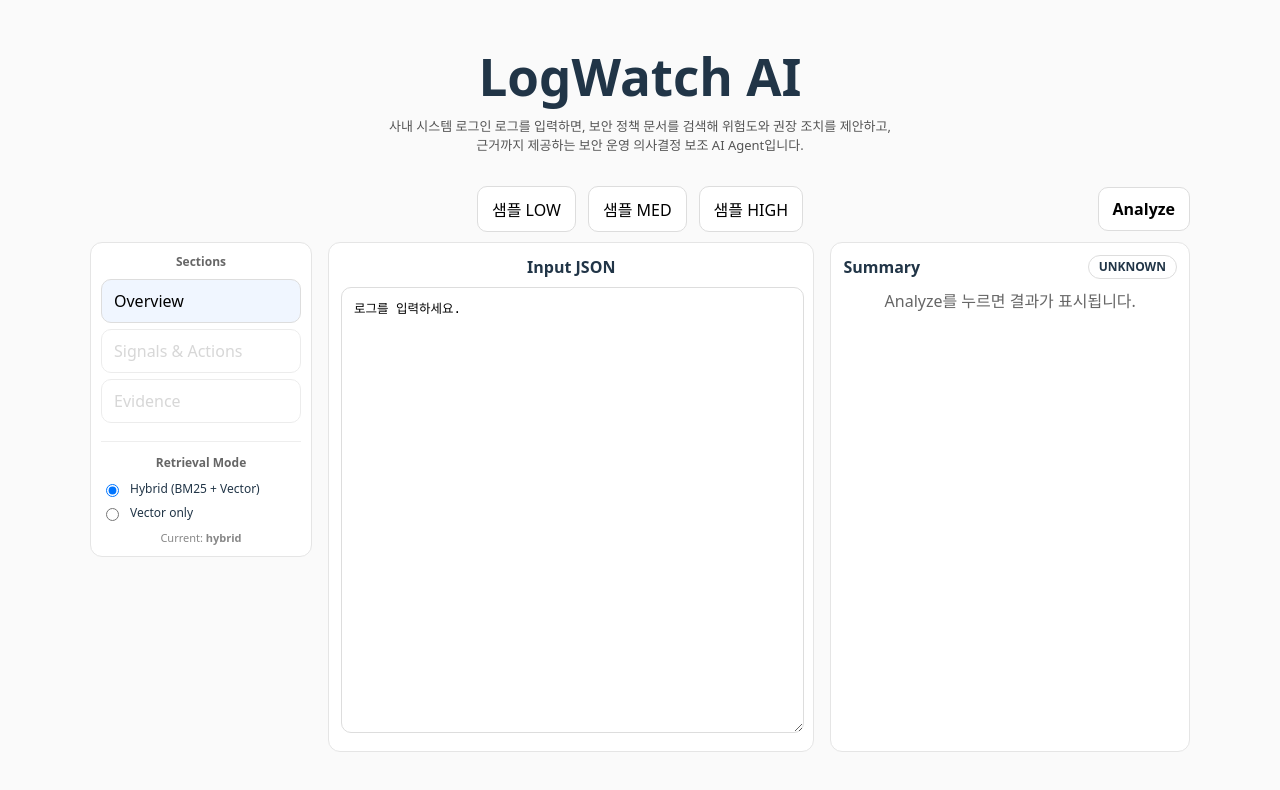
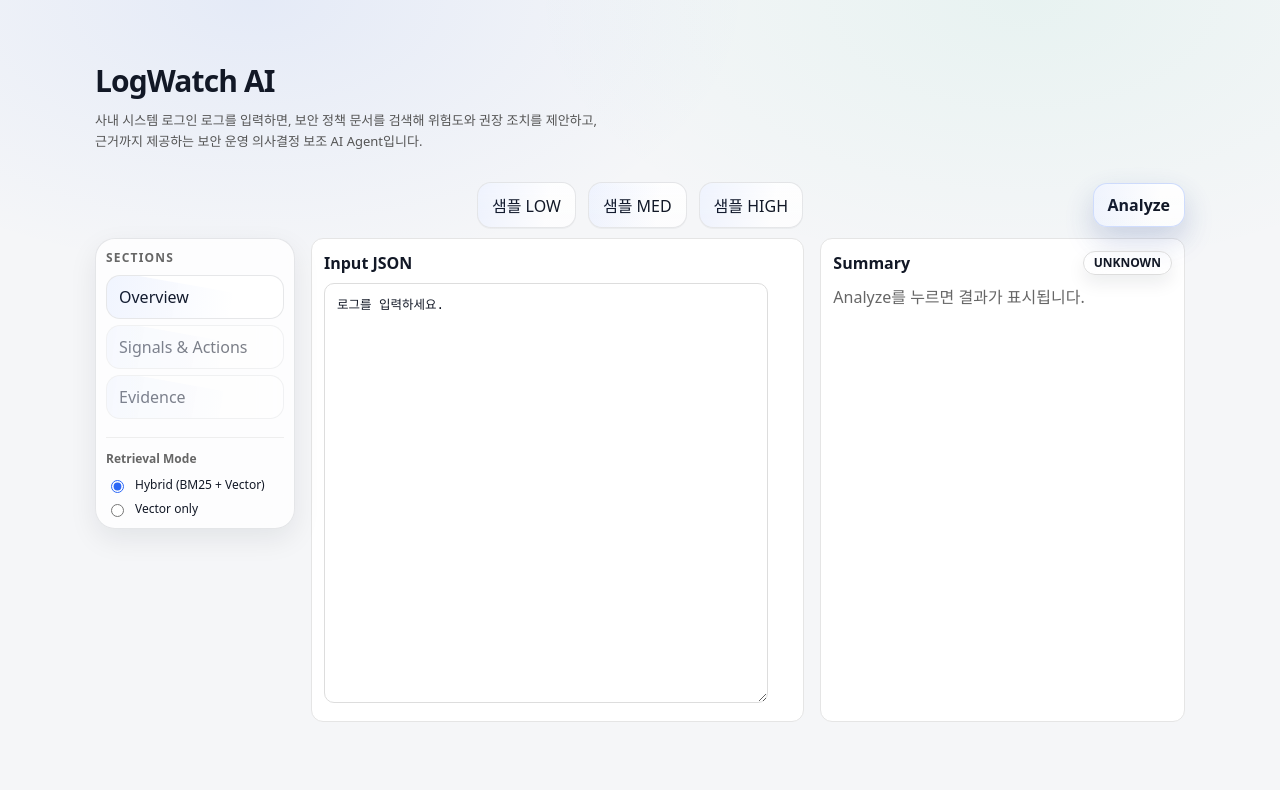
Before and after one commit to hy-05-09/LogWatch, a React app in the folder frontend/: page / in a window 1280 px wide. Shown: the top 790 px of the page. Built offline with nearby package versions, Linux system fonts and the light colour scheme; the HTML template or start-up script is replaced by a standard one.

Commit message:
style(ui): refine spacing, alignment, and visual styles

```diff
--- a/frontend/src/App.css
+++ b/frontend/src/App.css
@@ -1,58 +1,325 @@
-#root {
+
+:root{
+  --bg: #f5f6f8;
+  --text: #121826;
+  --muted: #5b6475;
+
+  --panel: rgba(255,255,255,0.82);
+  --panel-strong: rgba(255,255,255,0.92);
+  --border: rgba(15,23,42,0.10);
+  --border-2: rgba(15,23,42,0.14);
+
+  --shadow: 0 24px 70px rgba(16,24,40,0.10);
+  --shadow-sm: 0 10px 28px rgba(16,24,40,0.08);
+  --shadow-inset: inset 0 1px 0 rgba(255,255,255,0.8);
+
+  --radius: 16px;
+  --radius-lg: 20px;
+
+  --accent: #2b66f6;
+  --accent-2: #12b3c7;
+
+  --focus: 0 0 0 4px rgba(43,102,246,0.14);
+
+  --mono: ui-monospace, SFMono-Regular, Menlo, Monaco, Consolas, "Liberation Mono", "Courier New", monospace;
+  --ui: system-ui, -apple-system, Segoe UI, Roboto, "Apple SD Gothic Neo", "Noto Sans KR", "Malgun Gothic", sans-serif;
+}
+
+*{ box-sizing: border-box; }
+
+html, body { height: auto; }
+
+
+body {
+  min-height: 100dvh;
+  overflow-y: auto;
+  margin: 0;
+  padding: 0;
+  font-family: var(--ui);
+  color: var(--text);
+  background:
+    radial-gradient(900px 500px at 20% 0%, rgba(37,99,235,0.08), transparent 55%),
+    radial-gradient(900px 500px at 80% 0%, rgba(16,185,129,0.06), transparent 55%),
+    var(--bg);
+  -webkit-font-smoothing: antialiased;
+  -moz-osx-font-smoothing: grayscale;
+}
+
+body::before{
+  content:"";
+  position: fixed;
+  inset: 0;
+  pointer-events: none;
+  z-index: -2;
+  background:
+    radial-gradient(900px 520px at 15% 0%, rgba(43,102,246,0.10), transparent 55%),
+    radial-gradient(900px 520px at 85% 10%, rgba(18,179,199,0.08), transparent 58%),
+    radial-gradient(700px 420px at 55% 110%, rgba(15,23,42,0.05), transparent 60%),
+    linear-gradient(180deg, rgba(255,255,255,0.55), rgba(255,255,255,0.15));
+}
+
+body::after{
+  content:"";
+  position: fixed;
+  inset: 0;
+  pointer-events:none;
+  z-index: -1;
+  opacity: 0.55;
+  background:
+    linear-gradient(rgba(15,23,42,0.05) 1px, transparent 1px) 0 0 / 28px 28px,
+    linear-gradient(90deg, rgba(15,23,42,0.05) 1px, transparent 1px) 0 0 / 28px 28px;
+  mask-image: radial-gradient(900px 560px at 50% 20%, rgba(0,0,0,1), rgba(0,0,0,0));
+}
+#root{
   max-width: 1280px;
   margin: 0 auto;
-  padding: 2rem;
-  text-align: center;
+  padding: 22px 18px 36px;
+  text-align: left;
 }
 
-.logo {
-  height: 6em;
-  padding: 1.5em;
-  will-change: filter;
-  transition: filter 300ms;
-}
-.logo:hover {
-  filter: drop-shadow(0 0 2em #646cffaa);
-}
-.logo.react:hover {
-  filter: drop-shadow(0 0 2em #61dafbaa);
+#root::before{
+  content:"";
+  position: absolute;
+  inset: 16px 18px auto 18px;
+  height: 160px;
+  border-radius: 28px;
+  pointer-events: none;
+  background:
+    radial-gradient(900px 200px at 30% 30%, rgba(43,102,246,0.12), transparent 60%),
+    radial-gradient(900px 220px at 70% 40%, rgba(18,179,199,0.10), transparent 62%),
+    linear-gradient(180deg, rgba(255,255,255,0.65), transparent);
+  filter: blur(0px);
+  z-index: -1;
 }
 
-@keyframes logo-spin {
-  from {
-    transform: rotate(0deg);
-  }
-  to {
-    transform: rotate(360deg);
-  }
+h1{
+  margin: 0;
+  font-size: 30px;
+  line-height: 1.12;
+  letter-spacing: -0.03em;
 }
 
-@media (prefers-reduced-motion: no-preference) {
-  a:nth-of-type(2) .logo {
-    animation: logo-spin infinite 20s linear;
-  }
+p{
+  margin: 10px 0 0;
+  color: var(--muted);
+  line-height: 1.6;
+  font-size: 13.5px;
 }
 
-.card {
-  padding: 2em;
+p[style*="fontSize: 13"]{
+  padding: 12px 14px;
+  border-radius: 14px;
+  border: 1px solid rgba(15,23,42,0.06);
+  background: rgba(255,255,255,0.55);
+  backdrop-filter: blur(10px);
+  box-shadow: 0 10px 24px rgba(16,24,40,0.05);
 }
 
-.read-the-docs {
-  color: #888;
+code{
+  font-family: var(--mono);
+  background: rgba(15,23,42,0.05);
+  border: 1px solid rgba(15,23,42,0.06);
+  padding: 2px 8px;
+  border-radius: 10px;
 }
 
-button {
+button{
+  appearance: none;
+  border: 1px solid var(--border);
+  background:
+    linear-gradient(180deg, rgba(255,255,255,0.92), rgba(255,255,255,0.75));
+  color: var(--text);
+  border-radius: 14px;
   padding: 10px 14px;
-  border: 1px solid #ddd;
-  background: #fff;
-  border-radius: 10px;
   cursor: pointer;
+  transition: transform 130ms ease, box-shadow 160ms ease, border-color 160ms ease, background 160ms ease;
+  box-shadow: 0 1px 0 rgba(16,24,40,0.04);
+  position: relative;
+  overflow: hidden;
 }
-button:hover { background: #f7f7f7; }
-button:disabled { opacity: 0.6; cursor: not-allowed; }
-code { background: #f3f3f3; padding: 2px 6px; border-radius: 6px; }
-body { background: #fafafa; }
-html, body {
-  margin: 0;
-  padding: 0;
+
+button::before{
+  content:"";
+  position:absolute;
+  inset: -40% -60%;
+  background: linear-gradient(90deg, transparent, rgba(43,102,246,0.10), transparent);
+  transform: translateX(-40%) rotate(10deg);
+  transition: transform 520ms ease;
+  pointer-events:none;
 }
+
+button:hover::before{
+  transform: translateX(40%) rotate(10deg);
+}
+
+button:hover{
+  border-color: var(--border-2);
+  box-shadow: var(--shadow-sm);
+  transform: translateY(-1px);
+}
+
+button:active{
+  transform: translateY(0px);
+  box-shadow: 0 1px 0 rgba(16,24,40,0.05);
+}
+
+button:disabled{
+  opacity: 0.55;
+  cursor: not-allowed;
+  transform: none;
+  box-shadow: none;
+}
+
+button[style*="font-weight: 700"],
+button[style*="fontWeight: 700"]{
+  border-color: rgba(43,102,246,0.22);
+  box-shadow: 0 14px 34px rgba(43,102,246,0.10), 0 12px 28px rgba(16,24,40,0.10);
+}
+
+
+
+textarea{
+  outline: none;
+  border: 1px solid rgba(15,23,42,0.10);
+  background: rgba(255,255,255,0.82);
+  border-radius: 16px;
+  color: var(--text);
+  transition: box-shadow 160ms ease, border-color 160ms ease, background 160ms ease;
+}
+
+textarea:focus{
+  border-color: rgba(43,102,246,0.40);
+  box-shadow: var(--focus), 0 18px 44px rgba(16,24,40,0.08);
+  background: rgba(255,255,255,0.92);
+}
+
+textarea::placeholder{ color: rgba(91,100,117,0.8); }
+
+div[style*="border: 1px solid #e5e5e5"][style*="background: #fff"]{
+  border: 1px solid rgba(15,23,42,0.10) !important;
+  border-radius: var(--radius-lg) !important;
+  background: var(--panel) !important;
+  backdrop-filter: blur(14px);
+  box-shadow: var(--shadow-sm);
+  position: relative;
+  overflow: hidden;
+}
+
+div[style*="border: 1px solid #e5e5e5"][style*="background: #fff"]::after{
+  content:"";
+  position:absolute;
+  right: -80px;
+  top: -80px;
+  width: 220px;
+  height: 220px;
+  background:
+    radial-gradient(circle at 30% 30%, rgba(43,102,246,0.16), transparent 55%),
+    radial-gradient(circle at 65% 55%, rgba(18,179,199,0.12), transparent 58%);
+  transform: rotate(18deg);
+  opacity: 0.65;
+  pointer-events:none;
+}
+
+div[style*="border: 1px solid #eee"][style*="border-radius: 12px"]{
+  border: 1px solid rgba(15,23,42,0.08) !important;
+  border-radius: var(--radius) !important;
+  background: rgba(255,255,255,0.88) !important;
+  box-shadow: 0 10px 26px rgba(16,24,40,0.08);
+  position: relative;
+  overflow: hidden;
+}
+
+div[style*="border: 1px solid #eee"][style*="border-radius: 12px"]::before{
+  content:"";
+  position:absolute;
+  left: 0;
+  top: 0;
+  bottom: 0;
+  width: 4px;
+  background: linear-gradient(180deg, rgba(43,102,246,0.55), rgba(18,179,199,0.40));
+  opacity: 0.85;
+}
+
+aside{
+  border: 1px solid rgba(15,23,42,0.10) !important;
+  border-radius: var(--radius-lg) !important;
+  background: rgba(255,255,255,0.78) !important;
+  backdrop-filter: blur(16px);
+  box-shadow: var(--shadow-sm);
+  overflow: hidden;
+}
+
+aside > div:first-child{
+  letter-spacing: 0.10em;
+  text-transform: uppercase;
+}
+
+aside button[style*="width:100%"],
+aside button[style*="width: 100%"]{
+  border-radius: 14px !important;
+  border-color: rgba(15,23,42,0.10) !important;
+  background: rgba(255,255,255,0.72) !important;
+  box-shadow: none;
+}
+
+aside button[style*="background: #f0f6ff"],
+aside button[style*="background:#f0f6ff"]{
+  background:
+    linear-gradient(180deg, rgba(43,102,246,0.10), rgba(18,179,199,0.06)),
+    rgba(255,255,255,0.80) !important;
+  border-color: rgba(43,102,246,0.22) !important;
+  box-shadow: 0 12px 26px rgba(43,102,246,0.10);
+}
+
+span[style*="border-radius: 999"]{
+  box-shadow: 0 8px 18px rgba(16,24,40,0.08);
+  backdrop-filter: blur(10px);
+}
+
+div[style*="background: #ffe8e8"][style*="border: 1px solid #ffb3b3"]{
+  background: rgba(255, 235, 238, 0.85) !important;
+  border-color: rgba(244, 63, 94, 0.22) !important;
+  box-shadow: 0 14px 34px rgba(244,63,94,0.10);
+}
+
+div[style*="color: #666"], div[style*="color:#666"]{
+  color: rgba(91,100,117,0.88) !important;
+}
+div[style*="color: #777"], div[style*="color:#777"]{
+  color: rgba(91,100,117,0.78) !important;
+}
+div[style*="color: #555"], div[style*="color:#555"]{
+  color: rgba(91,100,117,0.92) !important;
+}
+
+input[type="radio"]{
+  accent-color: var(--accent);
+}
+
+*::-webkit-scrollbar{ width: 10px; height: 10px; }
+*::-webkit-scrollbar-thumb{
+  background: rgba(15,23,42,0.18);
+  border-radius: 999px;
+  border: 2px solid rgba(255,255,255,0.85);
+}
+*::-webkit-scrollbar-track{
+  background: rgba(15,23,42,0.06);
+  border-radius: 999px;
+}
+
+.logo, .card, .read-the-docs { display: none; }
+@keyframes logo-spin { from { transform: rotate(0deg); } to { transform: rotate(360deg); } }
+@media (prefers-reduced-motion: no-preference){
+  a:nth-of-type(2) .logo { animation: logo-spin infinite 20s linear; }
+}
+
+@media (max-width: 980px){
+  #root{ padding: 18px 14px 28px; }
+  h1{ font-size: 26px; }
+}
+
+@media (max-width: 720px){
+  h1{ font-size: 24px; }
+  p{ font-size: 13px; }
+  button{ padding: 10px 12px; }
+}
--- a/frontend/src/App.tsx
+++ b/frontend/src/App.tsx
@@ -153,7 +153,7 @@ export default function App() {
     try {
       payload = JSON.parse(input);
     } catch (e) {
-      setError("JSON 파싱 실패: 입력 JSON 형식을 확인해줘.");
+      setError("JSON 파싱 실패: 입력 JSON 형식을 확인해주세요.");
       return;
     }
 
@@ -206,13 +206,13 @@ export default function App() {
 
 
         <div style={{ display: "flex", gap: 12, justifyContent: "center" }}>
-          <button onClick={() => onSample("low")}>샘플 LOW</button>
-          <button onClick={() => onSample("med")}>샘플 MED</button>
-          <button onClick={() => onSample("high")}>샘플 HIGH</button>
+          <button className="btn btn--sample" onClick={() => onSample("low")}>샘플 LOW</button>
+          <button className="btn btn--sample" onClick={() => onSample("med")}>샘플 MED</button>
+          <button className="btn btn--sample" onClick={() => onSample("high")}>샘플 HIGH</button>
         </div>
 
         <div style={{ flex: 1, display: "flex", justifyContent: "flex-end" }}>
-          <button onClick={onAnalyze} disabled={loading} style={{ fontWeight: 700 }}>
+          <button className="btn btn--nav" onClick={onAnalyze} disabled={loading} style={{ fontWeight: 700 }}>
             {loading ? "Analyzing..." : "Analyze"}
           </button>
         </div>
@@ -275,9 +275,9 @@ export default function App() {
             </label>
 
             {/* 선택: 현재 선택값 표시(디버깅/데모용) */}
-            <div style={{ marginTop: 8, fontSize: 11, color: "#888" }}>
+            {/* <div style={{ marginTop: 8, fontSize: 11, color: "#888" }}>
               Current: <b>{retrievalMode}</b>
-            </div>
+            </div> */}
           </div>
         </aside>
 
```
